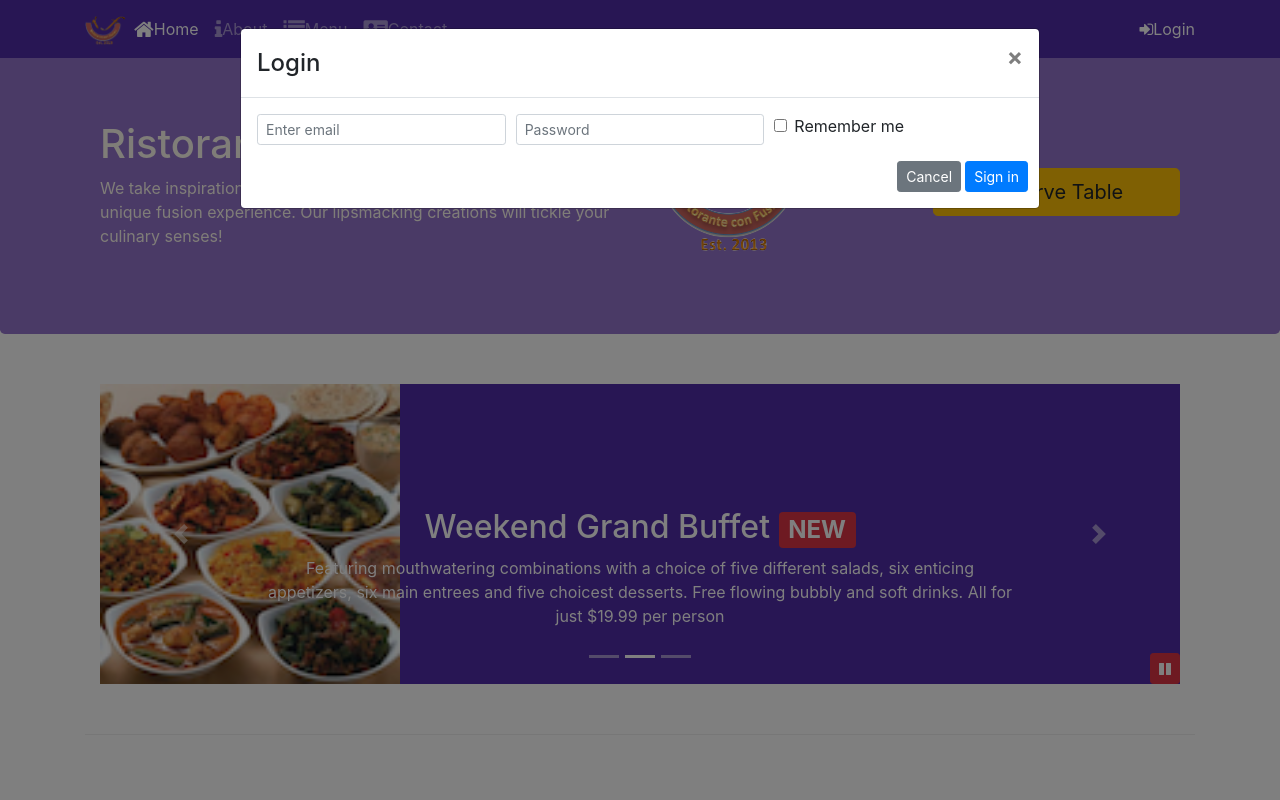
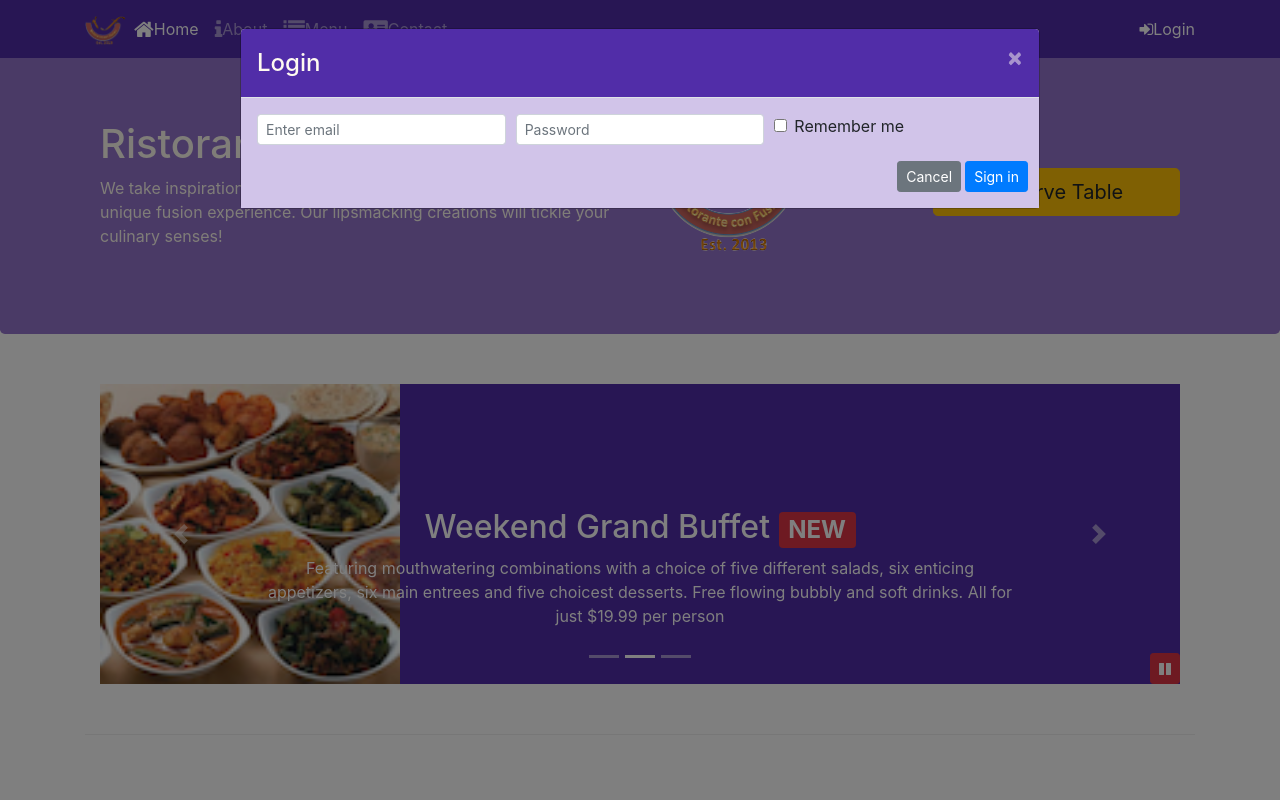
Before and after one commit to AranyaAryaman/FSD, a website: page index.html in a window 1280 px wide. Both pictures are taken after a click on the link "Login". Shown: the top 800 px of the page. Drawn offline with nearby package versions, Linux system fonts and the light colour scheme.

Commit message:
Assignment Four

```diff
--- a/css/styles.scss
+++ b/css/styles.scss
@@ -74,3 +74,18 @@
     bottom: 0px;
     z-index: 1;
 }
+
+.modal {
+	.modal-header{
+		background: $background-dark;
+		color: floralwhite;
+
+		.close{
+			color: floralwhite;
+		}
+	}
+
+	.modal-body{
+		background: $background-pale;
+	}
+}
--- a/index.html
+++ b/index.html
@@ -30,7 +30,7 @@
                     <li class="nav-item"><a class="nav-link" href="contactus.html"><span class="fa fa-address-card fa-lg"></span>Contact</a></li>
                 </ul>
                 <span class="navbar-text">
-                    <a data-toggle="modal" data-target="#loginModal">
+                    <a id="loginButton">
                         <span class="fa fa-sign-in"></span>Login
                     </a>
                 </span>
@@ -168,7 +168,7 @@
                 </div>
 
                 <div class="col-12 col-sm-3 align-self-center">
-                    <a role="button" class="btn btn-warning btn-lg btn-block" data-toggle="modal" data-target="#formModal">Reserve Table</a>
+                    <a role="button" id="reserveButton" class="btn btn-warning btn-lg btn-block">Reserve Table</a>
                 </div>
             </div>
         </div>
@@ -395,7 +395,7 @@
     </script> -->
     <script>
         $(document).ready(function(){
-            $('#mycarousel').carousel({interval:2000});
+            $('#mycarousel').carousel({interval:500});
             $("#carouselButton").click(function(){
                 if ($("#carouselButton").children("span").hasClass('fa-pause')) {
                     $("#mycarousel").carousel('pause');
@@ -408,6 +408,13 @@
                     $("#carouselButton").children("span").addClass('fa-pause');
                 }
             });
+            $("#reserveButton").click(function(){
+                $('#formModal').modal('show');
+            });
+            $("#loginButton").click(function(){
+                $('#loginModal').modal('show');
+            });
+
         });
     </script>
 
```
Also changed, not shown: css/styles.css.
